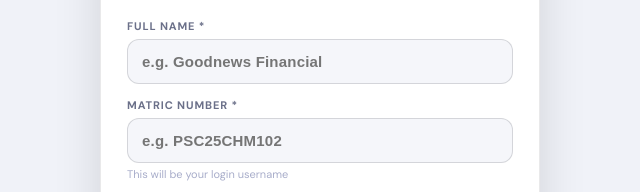
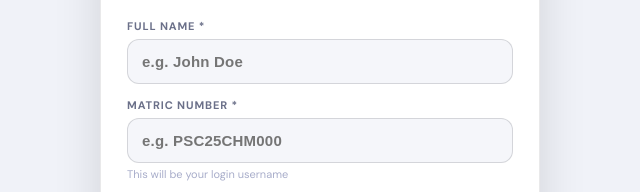
Before and after one commit to lavrel-devs/Prephq, a website: page public/register.html in a window 1280 px wide. Shown: the part 324-516 px from the top of the page, 320-960 px from the left. Drawn offline with nearby package versions, Linux system fonts and the light colour scheme.

Commit message:
update placeholder

```diff
--- a/public/register.html
+++ b/public/register.html
@@ -98,11 +98,11 @@ body{font-family:var(--ff-b);background:var(--bg);color:var(--t1);min-height:100
 
     <div class="fg">
       <label>Full Name *</label>
-      <input id="r-name" type="text" placeholder="e.g. Goodnews Financial" autocomplete="off">
+      <input id="r-name" type="text" placeholder="e.g. John Doe" autocomplete="off">
     </div>
     <div class="fg">
       <label>Matric Number *</label>
-      <input id="r-matric" type="text" placeholder="e.g. PSC25CHM102" autocapitalize="characters" autocomplete="off">
+      <input id="r-matric" type="text" placeholder="e.g. PSC25CHM000" autocapitalize="characters" autocomplete="off">
       <div class="hint">This will be your login username</div>
     </div>
     <div class="fg">
```
